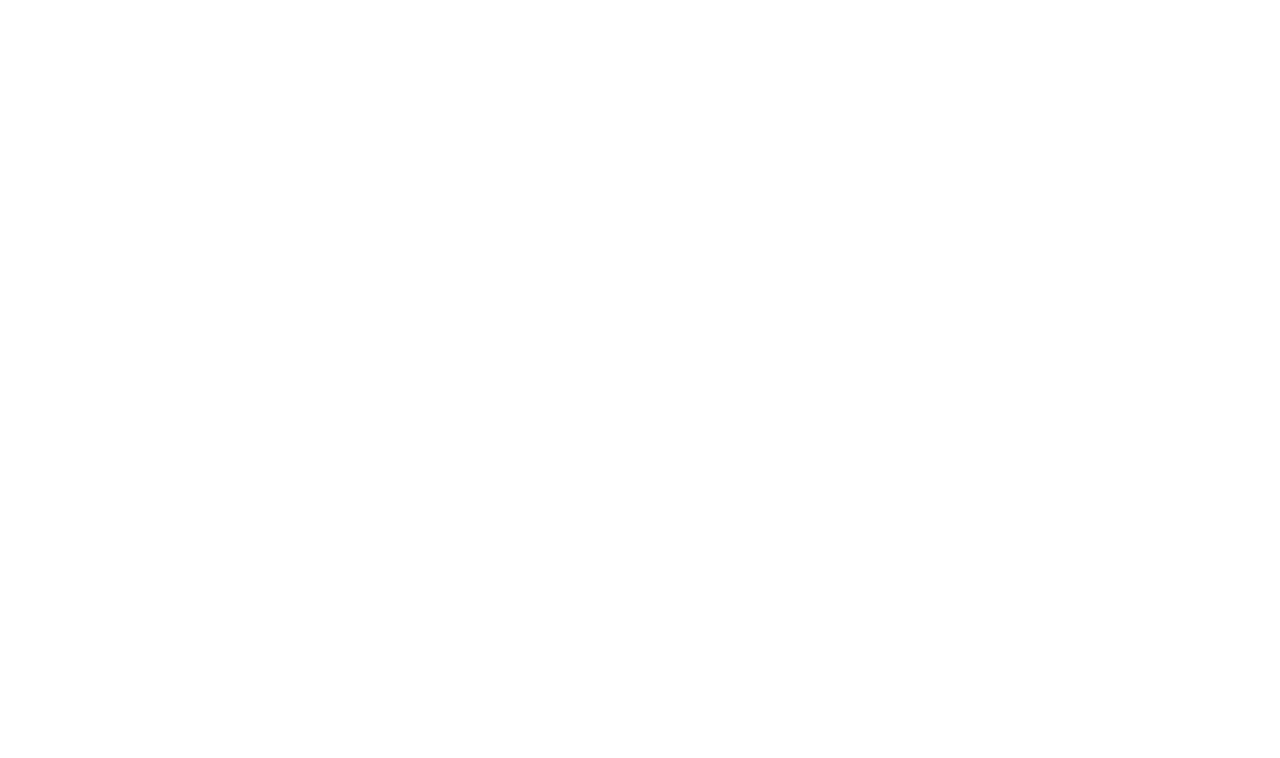
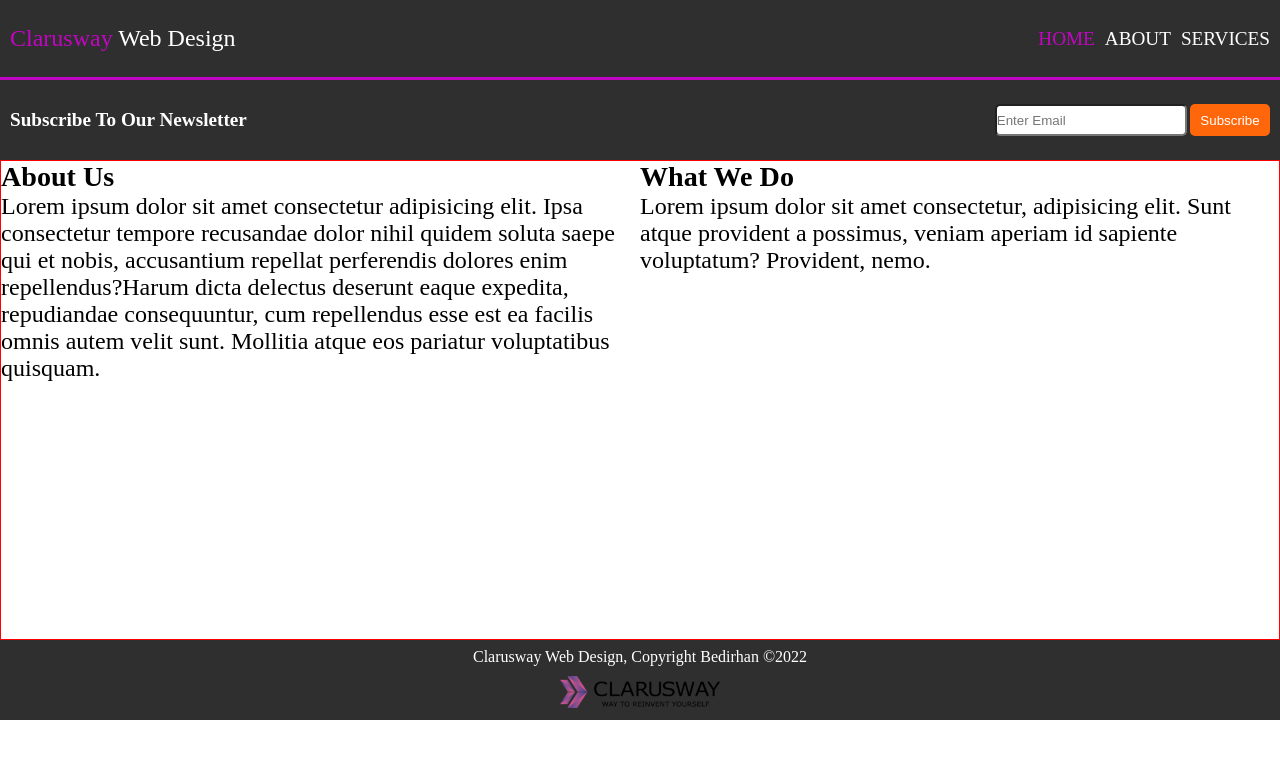
Before and after one commit to bedirhanerguven10/Website-Page-Design, a plain HTML site: page about.html in a window 1280 px wide. Drawn offline with Linux system fonts and the light colour scheme.

Commit message:
about-page

```diff
--- a/about.html
+++ b/about.html
@@ -0,0 +1,76 @@
+<!DOCTYPE html>
+<html lang="en">
+  <head>
+    <meta charset="UTF-8" />
+    <meta http-equiv="X-UA-Compatible" content="IE=edge" />
+    <meta name="viewport" content="width=device-width, initial-scale=1.0" />
+    <link rel="stylesheet" href="./css/main.css" />
+    <title>Document</title>
+  </head>
+  <body>
+    <div class="container">
+      <nav class="nav">
+        <div class="nav__left">
+          <p><span>Clarusway</span> Web Design</p>
+        </div>
+        <div class="nav__right">
+          <ul class="nav__list">
+            <li class="nav__item">
+              <a href="index.html" class="nav__link--active">HOME</a>
+            </li>
+            <li class="nav__item">
+              <a href="about.html" class="nav__link">ABOUT</a>
+            </li>
+            <li class="nav__item">
+              <a href="services.html" class="nav__link">SERVICES</a>
+            </li>
+          </ul>
+        </div>
+      </nav>
+
+      <main>
+        <section class="section2">
+          <div class="search">
+            <div class="search-left">
+              <h2>Subscribe To Our Newsletter</h2>
+            </div>
+            <div class="search-right">
+              <input type="email" placeholder="Enter Email" class="mail" />
+              <button type="button">Subscribe</button>
+            </div>
+          </div>
+        </section>
+        <section class="aboutus">
+          <div class="about-left">
+            <h3>About Us</h3>
+            <p>
+              Lorem ipsum dolor sit amet consectetur adipisicing elit. Ipsa
+              consectetur tempore recusandae dolor nihil quidem soluta saepe qui
+              et nobis, accusantium repellat perferendis dolores enim
+              repellendus?<span
+                >Harum dicta delectus deserunt eaque expedita, repudiandae
+                consequuntur, cum repellendus esse est ea facilis omnis autem
+                velit sunt. Mollitia atque eos pariatur voluptatibus
+                quisquam.</span
+              >
+            </p>
+          </div>
+          <div class="about-right">
+            <h3>What We Do</h3>
+            <p>
+              Lorem ipsum dolor sit amet consectetur, adipisicing elit. Sunt
+              atque provident a possimus, veniam aperiam id sapiente voluptatum?
+              Provident, nemo.
+            </p>
+          </div>
+        </section>
+      </main>
+      <footer class="footer">
+        <p>Clarusway Web Design, Copyright Bedirhan &#169;2022</p>
+        <div>
+          <img src="./images/img/clarusway_logo.png" alt="" />
+        </div>
+      </footer>
+    </div>
+  </body>
+</html>
--- a/scss/pages/_about.scss
+++ b/scss/pages/_about.scss
@@ -0,0 +1,7 @@
+.aboutus {
+    display: grid;
+    grid-template-columns: repeat(2,1fr);
+    border: 1px solid red;
+    height: 60vh;
+    color: black;
+}
```
Also changed, not shown: css/main.css, 1 other file.
